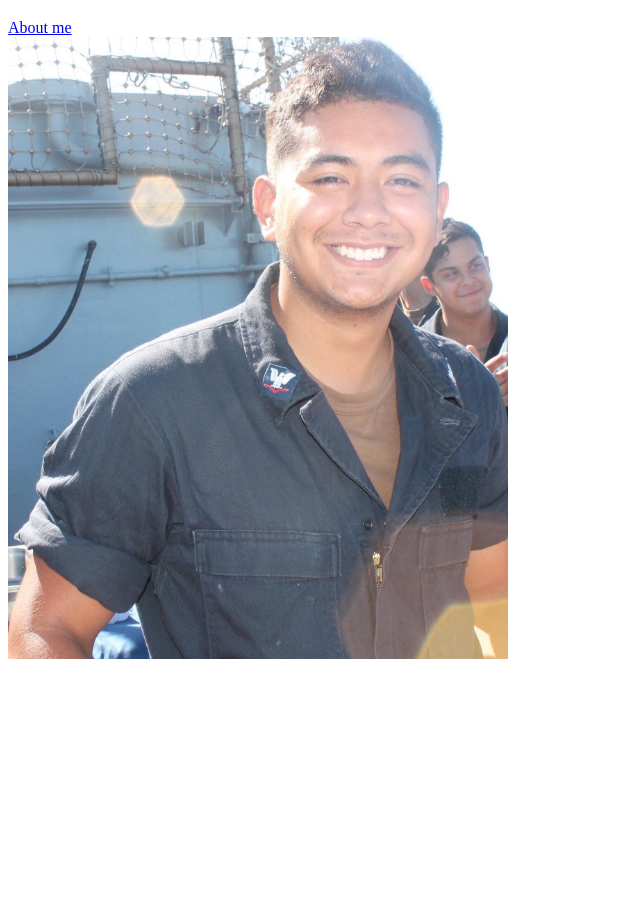
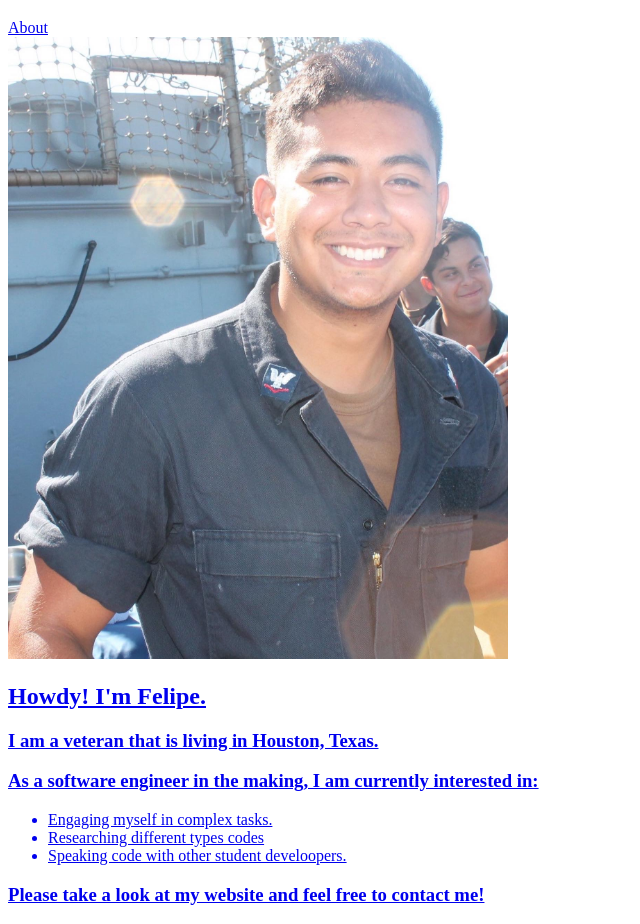
Before and after one commit to HernandezF12/Portfolio-Web-Page, a plain HTML site: page index.html in a window 1280 px wide. Shown: the part 61-985 px from the top of the page, without its empty margins (0-640 px from the left). Before the commit the page ends 800 px from the top, so only its background shows below. Drawn offline with Linux system fonts and the light colour scheme.

Commit message:
Update index.html

```diff
--- a/index.html
+++ b/index.html
@@ -12,7 +12,7 @@
  <header>
    <h1>Felipe Hernadez</h1>
    <nav>
-     <a href="#">About me</a>
+     <a href="#">About</a>
      <a href="#"<Contact</a>
    </nav>
  </header>
@@ -23,10 +23,20 @@
     <img src="images/8CA368D9-3ADF-4619-9DCE-B5E4616FDB53.JPG" width="500" />
     <article>
       <section>
+        <h2>Howdy! I'm Felipe.</h2>
+        <h3>I am a veteran that is living in Houston, Texas.</h3>
+        <h3>As a software engineer in the making, I am currently interested in:</h3>
+        <ul>
+          <li>Engaging myself in complex tasks.</li>
+          <li>Researching different types codes</li>
+          <li>Speaking code with other student develoopers.</li>
+        </ul>
+        <h3>Please take a look at my website and feel free to contact me!</h3>
 
 
 
-  <script src="https://replit.com/public/js/replit-badge.js" theme="blue" defer></script>
+
+
 </body>
 
 </html>
```
